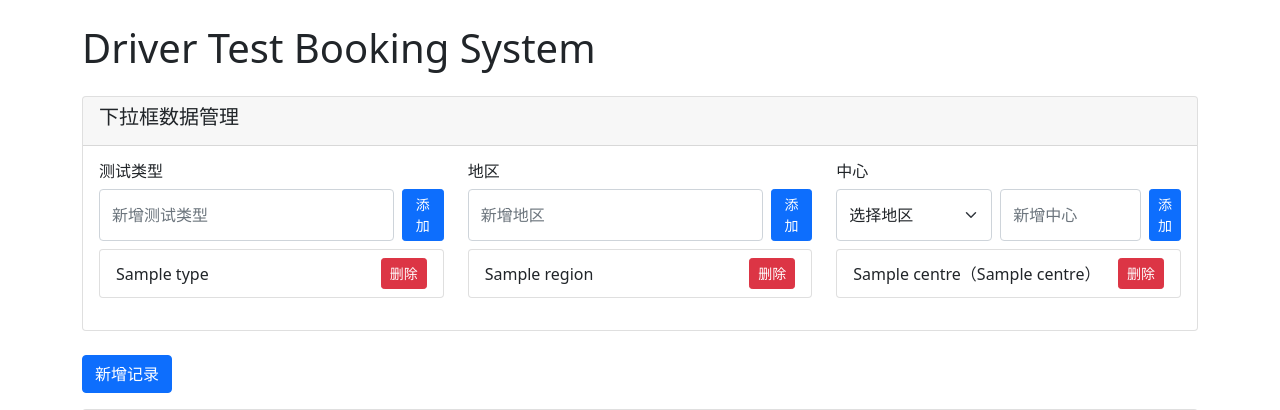
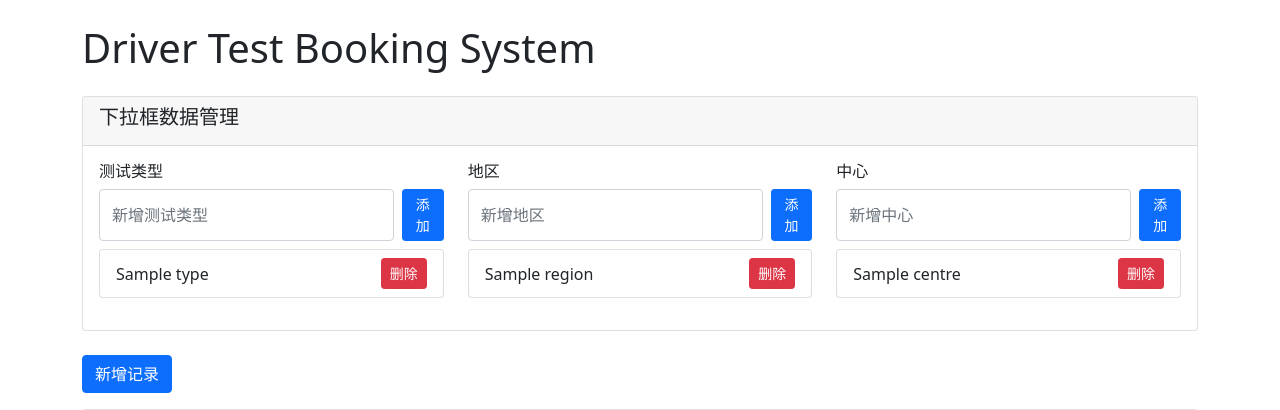
Before and after one commit to chen233/flask-webClick, a Flask app: template templates/index.html in a window 1280 px wide. Shown: the top 410 px of the page. Run offline with Flask 3, Linux system fonts and the light colour scheme; data comes from the database, SQL or seed files in the repository; both versions use the stored data as it was after the commit; the template is opened without the code that fills it: most values are stand-ins (such as "Sample title", 1, 10 or a date in 2020); some libraries are stand-ins or nearby versions.

Commit message:
出现问题 返回

```diff
--- a/app.py
+++ b/app.py
@@ -1,6 +1,6 @@
 import os
 import sqlite3
-from flask import Flask, render_template, request, redirect, url_for, flash, g, jsonify
+from flask import Flask, render_template, request, redirect, url_for, flash, g
 
 app = Flask(__name__)
 app.config['SECRET_KEY'] = 'your-secret-key-here'
@@ -23,12 +23,9 @@ CREATE TABLE regions (
     name TEXT NOT NULL UNIQUE
 );
 
--- 重点检查这里：必须包含 region_id 字段和外键关联
 CREATE TABLE centres (
     id INTEGER PRIMARY KEY AUTOINCREMENT,
-    name TEXT NOT NULL UNIQUE,
-    region_id INTEGER NOT NULL,
-    FOREIGN KEY (region_id) REFERENCES regions (id)
+    name TEXT NOT NULL UNIQUE
 );
 
 CREATE TABLE bookings (
@@ -42,14 +39,15 @@ CREATE TABLE bookings (
     available_time TEXT NOT NULL,
     email TEXT NOT NULL,
     card_number TEXT NOT NULL,
-    expiry_month TEXT NOT NULL,
-    expiry_year TEXT NOT NULL,
+    expiry_date TEXT NOT NULL,
+    data TEXT,
     cvn TEXT NOT NULL,
     FOREIGN KEY (test_type_id) REFERENCES test_types (id),
     FOREIGN KEY (region_id) REFERENCES regions (id),
     FOREIGN KEY (centre_id) REFERENCES centres (id)
 );
 """
+
 
 def get_db():
     db = getattr(g, '_database', None)
@@ -58,15 +56,6 @@ def get_db():
         db.row_factory = sqlite3.Row
     return db
 
-@app.route('/get_centres/<int:region_id>')
-def get_centres(region_id):
-    # 查询该地区的所有中心
-    centres = query_db(
-        'SELECT id, name FROM centres WHERE region_id = ? ORDER BY name',
-        [region_id]
-    )
-    # 转换为JSON返回
-    return jsonify([{'id': c['id'], 'name': c['name']} for c in centres])
 
 @app.teardown_appcontext
 def close_connection(exception):
@@ -104,12 +93,7 @@ def index():
     # 获取所有下拉框数据
     test_types = query_db('SELECT * FROM test_types ORDER BY name')
     regions = query_db('SELECT * FROM regions ORDER BY name')
-    centres = query_db('''
-        SELECT c.*, r.name as region_name
-        FROM centres c
-        JOIN regions r ON c.region_id = r.id
-        ORDER BY c.name
-    ''')
+    centres = query_db('SELECT * FROM centres ORDER BY name')
 
     # 获取所有预订记录，关联下拉框的名称
     bookings = query_db('''
@@ -153,19 +137,16 @@ def add_region():
     return redirect(url_for('index'))
 
 
-# 修改添加中心的处理函数
 @app.route('/add-centre', methods=['POST'])
 def add_centre():
     name = request.form['centre'].strip()
-    region_id = request.form.get('region_id')  # 获取提交的地区ID
-    if name and region_id:
+    if name:
         try:
-            execute_db('INSERT INTO centres (name, region_id) VALUES (?, ?)', [name, region_id])
+            execute_db('INSERT INTO centres (name) VALUES (?)', [name])
             flash('中心添加成功', 'success')
         except sqlite3.IntegrityError:
             flash('该中心已存在', 'danger')
-    # 关键：跳转回首页时，携带region_id参数（保留选中的地区）
-    return redirect(url_for('index', region_id=region_id))
+    return redirect(url_for('index'))
 
 
 @app.route('/delete-test-type/<int:id>', methods=['POST'])
@@ -208,8 +189,6 @@ def delete_centre(id):
 
 
 # 预订记录管理
-# 修改预订记录的添加和更新函数（适配新字段）
-# 添加预订
 @app.route('/add-booking', methods=['POST'])
 def add_booking():
     data = request.form
@@ -217,13 +196,21 @@ def add_booking():
         execute_db('''
             INSERT INTO bookings (
                 licence_number, contact_name, contact_phone, test_type_id, region_id,
-                centre_id, available_time, email, card_number, expiry_month, expiry_year, cvn
+                centre_id, available_time, email, card_number, expiry_date, data, cvn
             ) VALUES (?, ?, ?, ?, ?, ?, ?, ?, ?, ?, ?, ?)
         ''', [
-            data['licence_number'], data['contact_name'], data['contact_phone'],
-            data['test_type_id'], data['region_id'], data['centre_id'],
-            data['available_time'], data['email'], data['card_number'],
-            data['expiry_month'], data['expiry_year'], data['cvn']
+            data['licence_number'],
+            data['contact_name'],
+            data['contact_phone'],
+            data['test_type_id'],
+            data['region_id'],
+            data['centre_id'],
+            data['available_time'],
+            data['email'],
+            data['card_number'],
+            data['expiry_date'],
+            data['data'],
+            data['cvn']
         ])
         flash('记录添加成功', 'success')
     except Exception as e:
--- a/templates/base.html
+++ b/templates/base.html
@@ -4,44 +4,8 @@
     <meta charset="UTF-8">
     <meta name="viewport" content="width=device-width, initial-scale=1.0">
     <title>Driver Test Booking System</title>
+    <!-- 引用本地 Bootstrap CSS -->
     <link href="{{ url_for('static', filename='css/bootstrap.min.css') }}" rel="stylesheet">
-    <script src="https://code.jquery.com/jquery-3.6.0.min.js"></script>
-<script>
-$(document).ready(function() {
-    // 监听地区选择变化
-    $('#region_id').change(function() {
-        const regionId = $(this).val();
-        const centreSelect = $('#centre_id');
-
-        // 清空并禁用中心选择框
-        centreSelect.empty().prop('disabled', true).append(
-            $('<option>').val('').text('请选择地区后加载')
-        );
-
-        if (regionId) {
-            // 异步加载对应地区的中心
-            $.getJSON(`/get_centres/${regionId}`, function(data) {
-                if (data.length > 0) {
-                    centreSelect.empty().prop('disabled', false);
-                    data.forEach(centre => {
-                        centreSelect.append(
-                            $('<option>').val(centre.id).text(centre.name)
-                        );
-                    });
-                } else {
-                    centreSelect.append($('<option>').val('').text('该地区无可用中心'));
-                }
-            });
-        }
-    });
-
-    // 页面加载时触发一次（编辑场景）
-    {% if booking %}
-    $('#region_id').trigger('change');
-    {% endif %}
-});
-</script>
-
 </head>
 <body>
     <div class="container mt-4">
--- a/templates/form_fields.html
+++ b/templates/form_fields.html
@@ -34,7 +34,6 @@
     <div class="col-md-6">
         <label for="region_id" class="form-label">Region</label>
         <select class="form-select" id="region_id" name="region_id" required>
-        <option value="">选择地区</option>
             {% for region in regions %}
             <option value="{{ region.id }}"
                     {% if booking and booking.region_id == region.id %}selected{% endif %}>
@@ -43,16 +42,17 @@
             {% endfor %}
         </select>
     </div>
-
-    <!-- 中心选择框初始状态设为禁用 -->
-    <!-- Centre 下拉框（初始禁用，随 Region 变化动态加载） -->
     <div class="col-md-6">
         <label for="centre_id" class="form-label">Centre</label>
-    <select class="form-select" id="centre_id" name="centre_id" required disabled>
-        <option value="">请先选择地区</option>
+        <select class="form-select" id="centre_id" name="centre_id" required>
+            {% for centre in centres %}
+            <option value="{{ centre.id }}"
+                    {% if booking and booking.centre_id == centre.id %}selected{% endif %}>
+                {{ centre.name }}
+            </option>
+            {% endfor %}
         </select>
     </div>
-
 </div>
 
 <div class="row mb-3">
@@ -75,10 +75,9 @@
                value="{{ booking.card_number if booking else '' }}" required>
     </div>
     <div class="col-md-4">
-        <label for="expiry_month" class="form-label">Expiry Month</label>
-        <input type="text" class="form-control" id="expiry_month" name="expiry_month"
-               placeholder="MM" maxlength="2"
-               value="{{ booking.expiry_month if booking else '' }}" required>
+        <label for="expiry_date" class="form-label">Expiry date</label>
+        <input type="month" class="form-control" id="expiry_date" name="expiry_date"
+               value="{{ booking.expiry_date if booking else '' }}" required>
     </div>
     <div class="col-md-4">
         <label for="cvn" class="form-label">CVN</label>
@@ -87,47 +86,7 @@
     </div>
 </div>
 
-
-<script>
-// 确保页面完全加载后执行
-$(document).ready(function() {
-    // 加载中心的函数
-    function loadCentres(regionId, selectedCentreId) {
-        const $centre = $('#centre_id');
-        $centre.html('<option value="">加载中...</option>').prop('disabled', true);
-
-        if (regionId) {
-            // 调用后端接口
-            $.getJSON(`/get_centres/${regionId}`, function(data) {
-                if (data.length > 0) {
-                    $centre.empty().prop('disabled', false);
-                    data.forEach(centre => {
-                        const $option = $(`<option value="${centre.id}">${centre.name}</option>`);
-                        if (selectedCentreId && centre.id == selectedCentreId) {
-                            $option.prop('selected', true);
-                        }
-                        $centre.append($option);
-                    });
-                } else {
-                    $centre.html('<option value="">该地区无中心，请先添加</option>');
-                }
-            }).fail(function() {
-                $centre.html('<option value="">加载失败，请刷新页面</option>');
-            });
-        } else {
-            $centre.html('<option value="">请先选择地区</option>');
-        }
-    }
-
-    // 监听地区变化
-    $('#region_id').on('change', function() {
-        loadCentres($(this).val());
-    });
-
-    // 编辑时初始化
-    {% if booking %}
-        // 强制触发一次地区选择事件
-        $('#region_id').val({{ booking.region_id }}).trigger('change');
-    {% endif %}
-});
-</script>
+<div class="mb-3">
+    <label for="data" class="form-label">data</label>
+    <textarea class="form-control" id="data" name="data" rows="3">{{ booking.data if booking else '' }}</textarea>
+</div>
--- a/templates/index.html
+++ b/templates/index.html
@@ -50,26 +50,13 @@
             <div class="col-md-4 mb-3">
                 <h6>中心</h6>
                 <form method="POST" action="{{ url_for('add_centre') }}" class="d-flex mb-2">
-                    <select name="region_id" class="form-select me-2" required>
-                        <option value="">选择地区</option>
-                        {% for region in regions %}
-                        <!-- 关键：如果URL中的region_id和当前地区ID一致，则保持选中 -->
-                        <option value="{{ region.id }}"
-                                {% if request.args.region_id and request.args.region_id|string == region.id|string %}
-                                    selected
-                                {% endif %}>
-                            {{ region.name }}
-                        </option>
-                        {% endfor %}
-                    </select>
                     <input type="text" name="centre" class="form-control me-2" placeholder="新增中心" required>
                     <button type="submit" class="btn btn-sm btn-primary">添加</button>
                 </form>
-                <!-- 中心列表（显示所属地区） -->
                 <ul class="list-group">
                     {% for centre in centres %}
                     <li class="list-group-item d-flex justify-content-between align-items-center">
-                        {{ centre.name }}（{{ centre.region_name }}）
+                        {{ centre.name }}
                         <form method="POST" action="{{ url_for('delete_centre', id=centre.id) }}" onsubmit="return confirmDelete()">
                             <button type="submit" class="btn btn-sm btn-danger">删除</button>
                         </form>
@@ -279,7 +266,6 @@
     <label for="data" class="form-label">data</label>
     <textarea class="form-control" id="data" name="data" rows="3">{{ booking.data if booking else '' }}</textarea>
 </div>
-
 {% endmacro %}
 
 {{ form_fields() }}
```
Also changed, not shown: database.db. Lines whose indentation alone changed are shown as unchanged.
